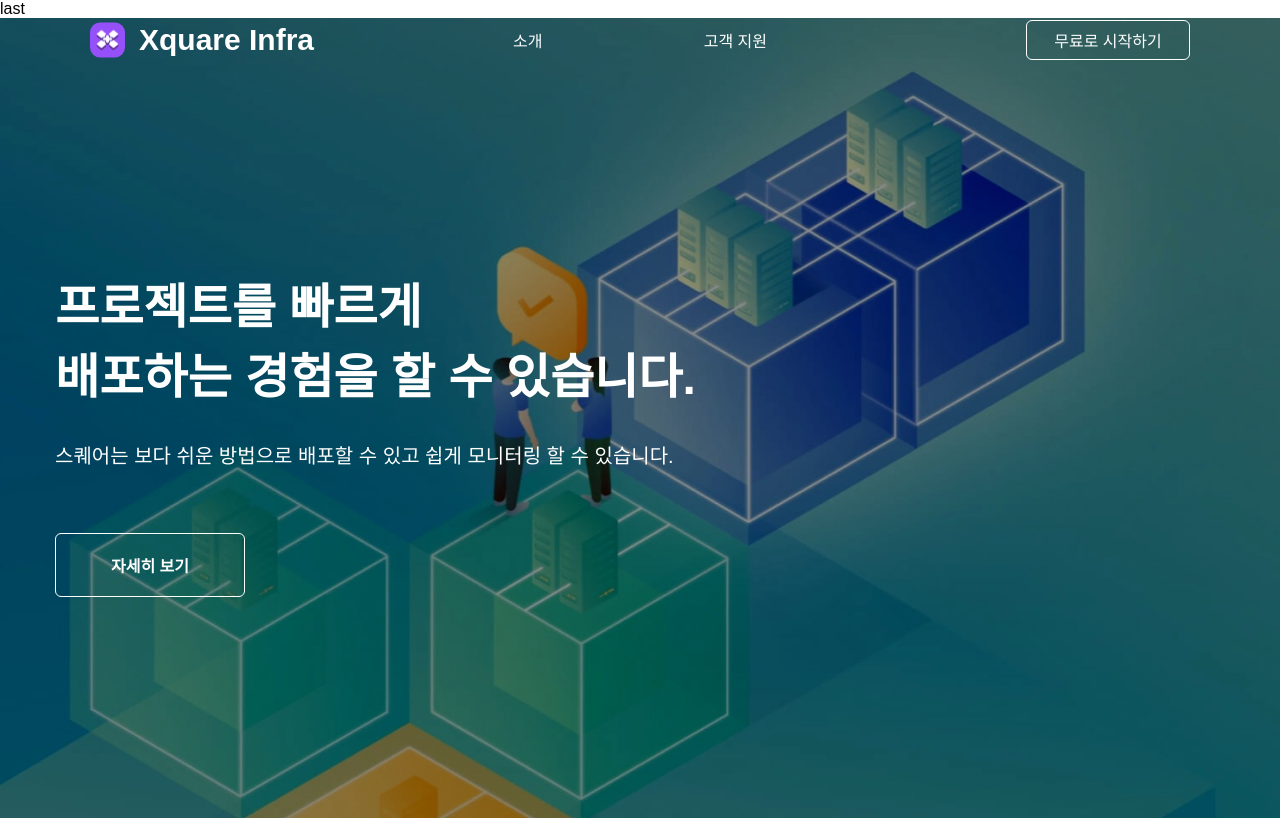
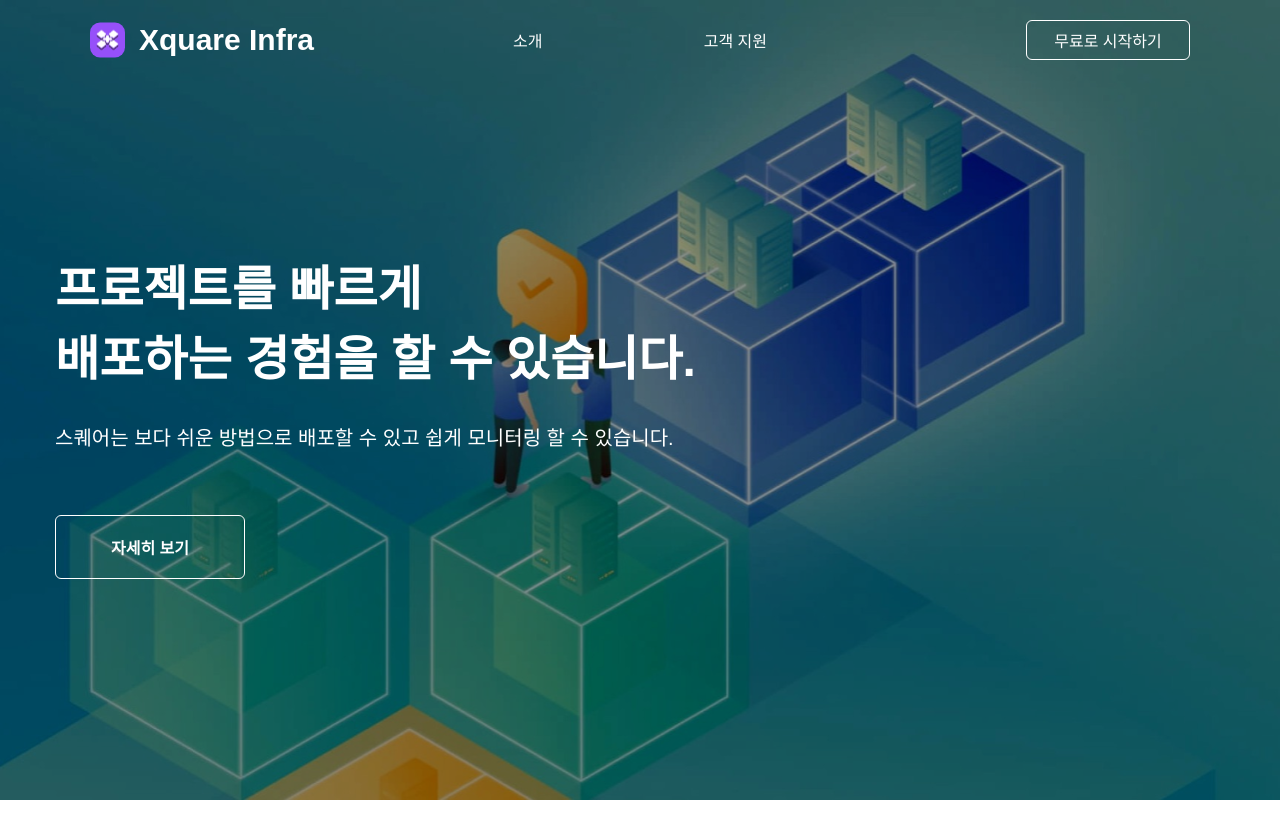
Before and after one commit to team-xquare/xquare-infra-frontend, a React (Vite) app: page / in a window 1280 px wide. Shown: the top 820 px of the page. Built offline with nearby package versions, Linux system fonts and the light colour scheme; no server answers; a web font is replaced by a local one.

Commit message:
chore :: app console del

```diff
--- a/src/App.tsx
+++ b/src/App.tsx
@@ -3,11 +3,8 @@ import { Router } from './router/router';
 import { StyledProvider } from './style/StyledProvider';
 
 export const App = () => {
-  console.log(import.meta.env.VITE_SERVER_BASE_URL);
-
   return (
     <StyledProvider>
-      last
       <RouterProvider router={Router} />
     </StyledProvider>
   );
```
